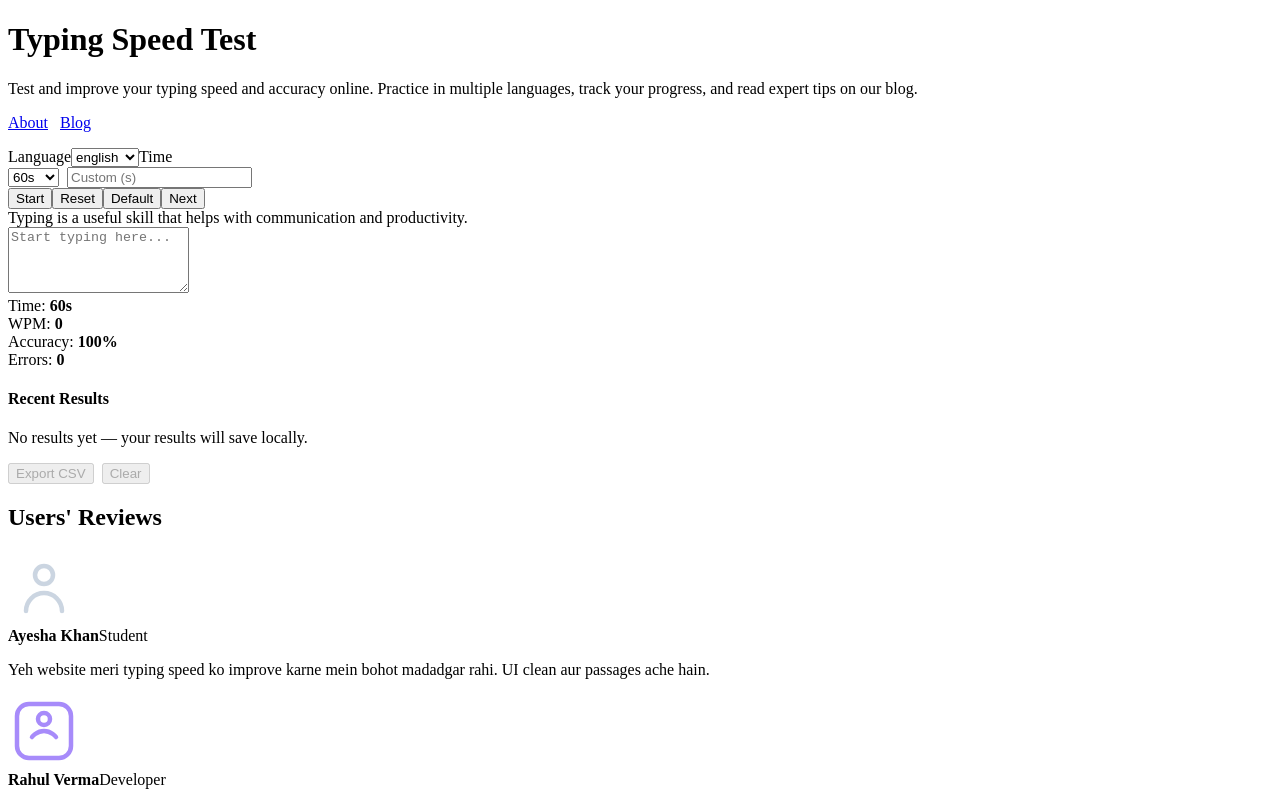
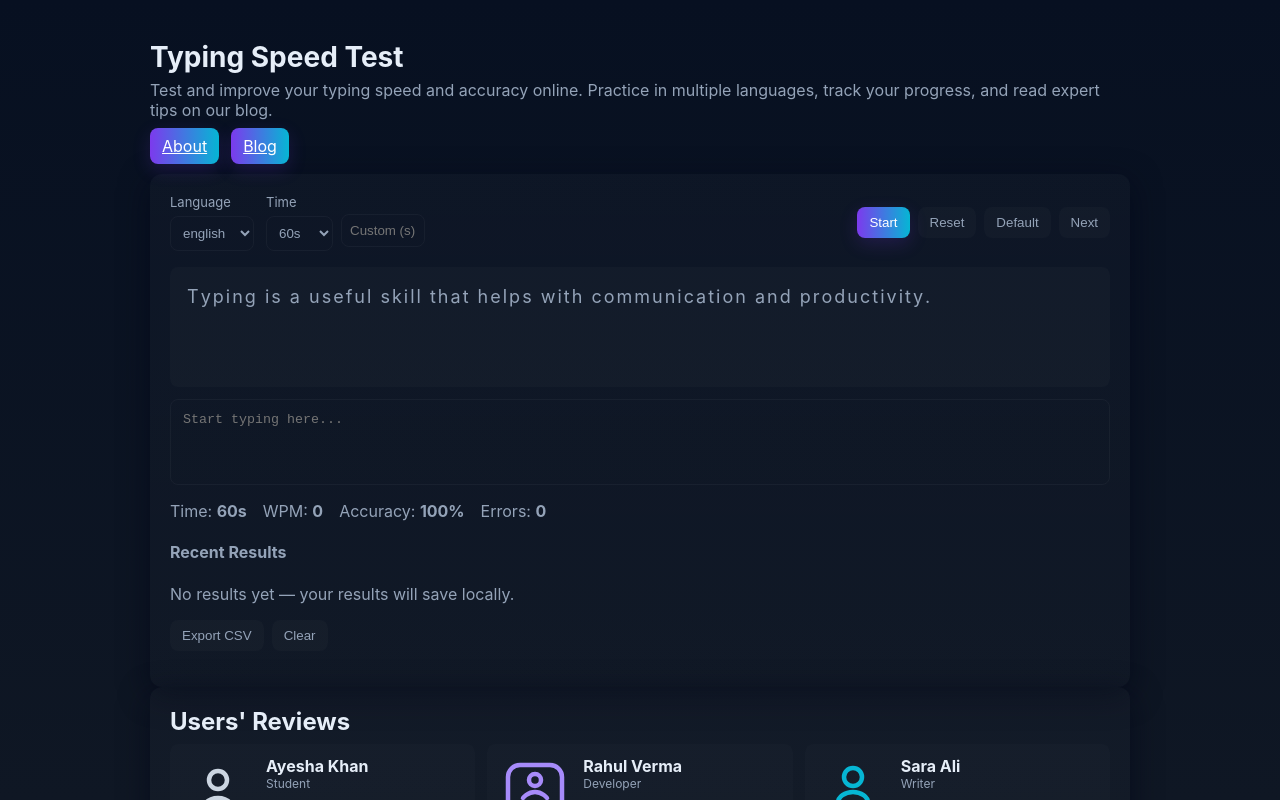
Before and after one commit to Rahul11111134/typing, a Next.js app: page / in a window 1280 px wide. Shown: the top 800 px of the page. Built offline with nearby package versions, Linux system fonts and the light colour scheme.

Commit message:
Fix: Add root layout and client directive for App Router, successful build

```diff
--- a/app/(home)/page.js
+++ b/app/(home)/page.js
@@ -1,3 +1,5 @@
+
+"use client";
 import Head from 'next/head'
 import TypingTest from '../../components/TypingTest'
 import Reviews from '../../components/Reviews'
--- /dev/null
+++ b/app/layout.js
@@ -0,0 +1,15 @@
+import '../styles/globals.css';
+
+export const metadata = {
+  title: 'Typing Speed Test',
+  description: 'Test and improve your typing speed and accuracy online. Practice in multiple languages, track your progress, and read expert tips on our blog.'
+};
+
+export default function RootLayout({ children }) {
+  return (
+    <html lang="en">
+      <head />
+      <body>{children}</body>
+    </html>
+  );
+}
```
